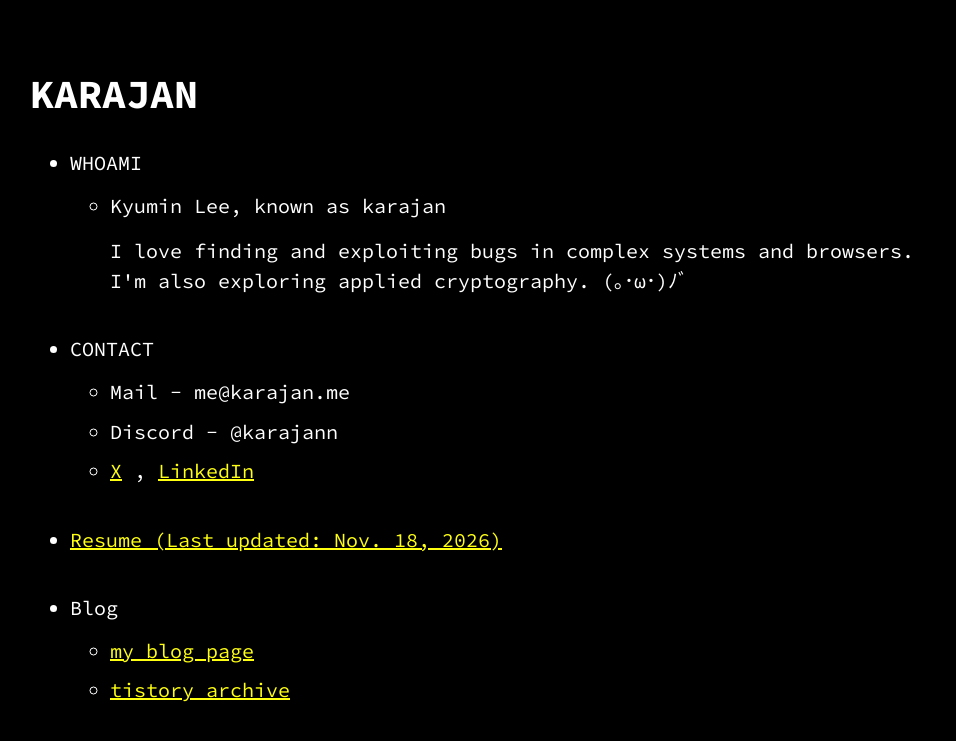
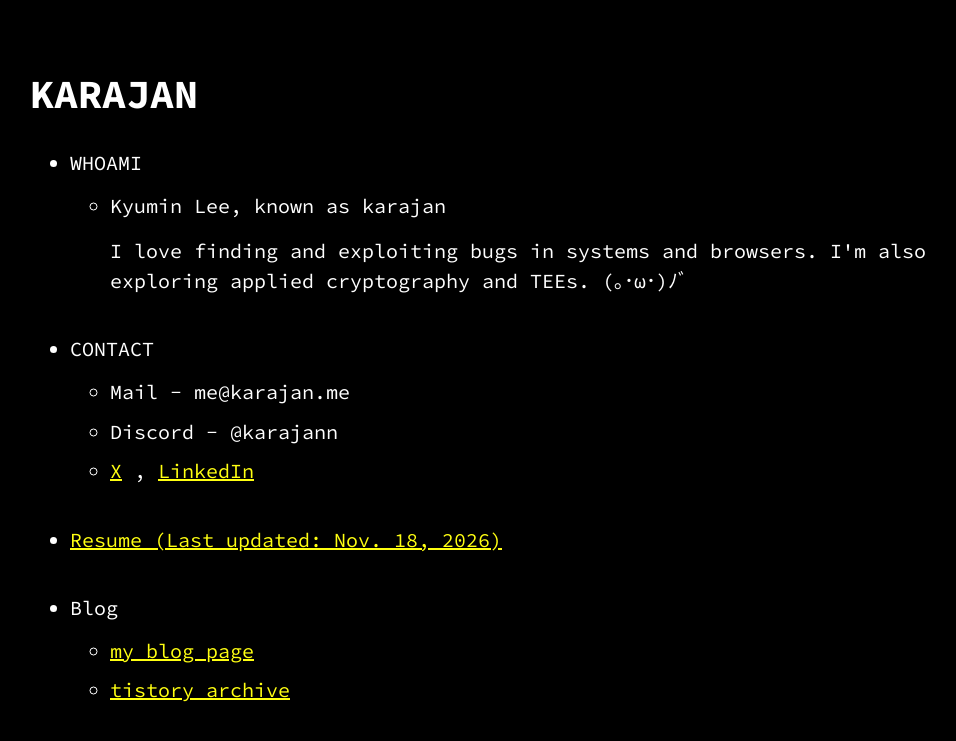
Before and after one commit to karajan0/karajan0.github.io, a Jekyll site: the page built from index.md, in a window 1280 px wide. Shown: the top 741 px of the page, without its empty margins (160-1116 px from the left). Built offline with Jekyll 4.4.1, drawn with Linux system fonts in a browser that asks for light colours; some web fonts are replaced.

Commit message:
Update intro interests

```diff
--- a/_data/menu.yml
+++ b/_data/menu.yml
@@ -2,7 +2,7 @@ entries:
   - title: WHOAMI
     entries:
       - title: Kyumin Lee, known as karajan
-        subtitle: "I love finding and exploiting bugs in complex systems and browsers. I'm also exploring applied cryptography. (｡･ω･)ﾉﾞ"
+        subtitle: "I love finding and exploiting bugs in systems and browsers. I'm also exploring applied cryptography and TEEs. (｡･ω･)ﾉﾞ"
 
   - title: CONTACT
     entries:
```
